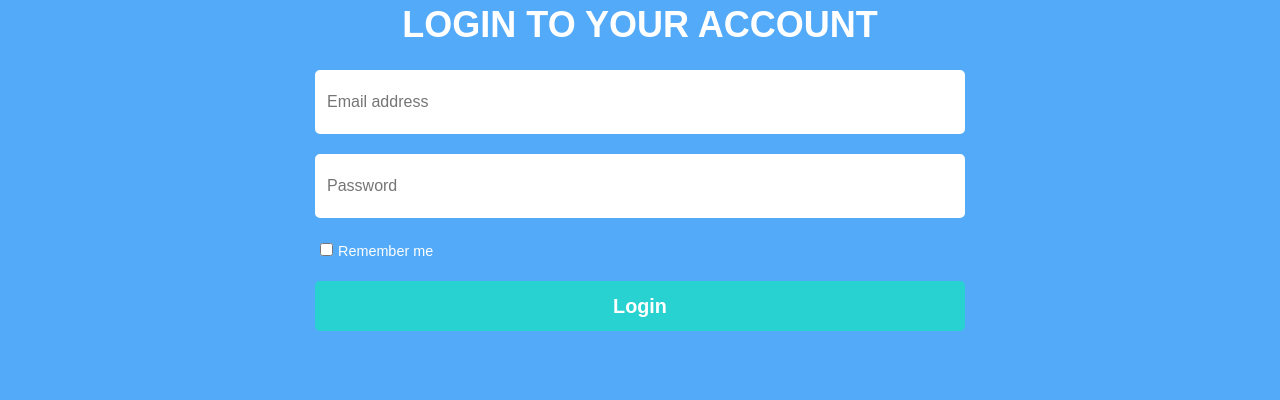
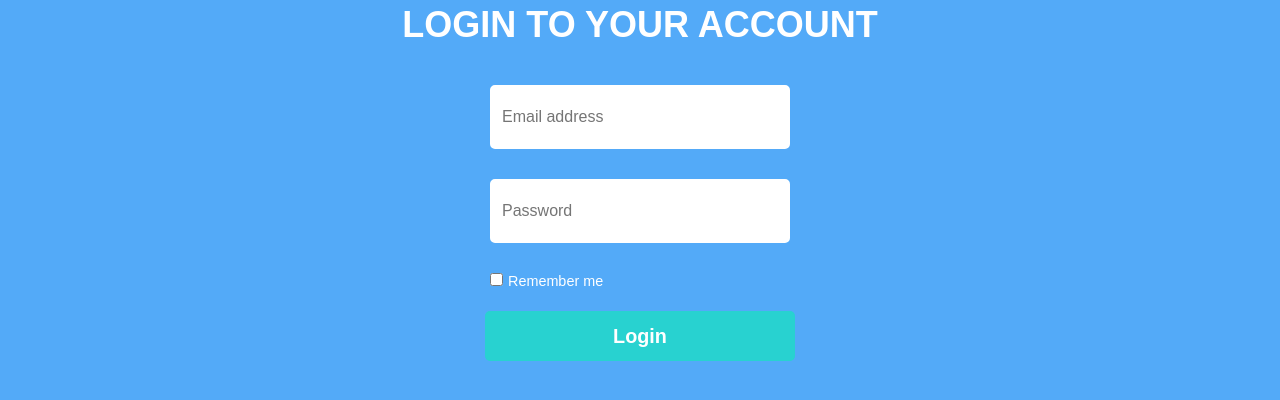
Before and after one commit to KateBoikova/pe2021-react-app, a React (Create React App) app: page /login in a window 1280 px wide. Shown: the part 180-580 px from the top of the page. Built offline with nearby package versions, Linux system fonts and the light colour scheme.

Commit message:
Rearrange FormikHW structure, improve styles

```diff
--- a/src/App.js
+++ b/src/App.js
@@ -1,7 +1,7 @@
 import './App.css';
-import ToDoPage from './pages/ToDoPage';
+// import ToDoPage from './pages/ToDoPage';
 // import React, { useState } from 'react';
-import FormikHW from './components/forms/FormikHW';
+import FormikHW from './pages/FormikHW';
 // import CounterWithTheme from './components/CounterWithThemeH';
 // import { ThemeContext } from './contexts';
 // import CONSTANTS from './constants';
--- a/src/common/styles/_templates.scss
+++ b/src/common/styles/_templates.scss
@@ -21,10 +21,7 @@
   flex-wrap: wrap;
 
   & input {
-    margin: 5px;
-    flex-grow: 1;
-    min-width: 300px;
-    position: relative;
+    width: 100%;
   }
 }
 %btn {
--- a/src/components/FormikHWHeader/index.jsx
+++ b/src/components/FormikHWHeader/index.jsx
@@ -1,6 +1,6 @@
 import React from 'react';
-import styles from '../forms/FormikHW/FormikHW.module.scss';
 import { Link, useLocation } from 'react-router-dom';
+import styles from '../../pages/FormikHW/FormikHW.module.scss';
 
 function FormikHWHeader () {
   const to = useLocation().pathname === '/' ? '/login' : '/';
--- a/src/components/forms/FormikHWInput/index.jsx
+++ b/src/components/forms/FormikHWInput/index.jsx
@@ -1,12 +1,12 @@
 import React from 'react';
 import { Field, ErrorMessage } from 'formik';
 import classNames from 'classnames';
-import styles from './../FormikHW/FormikHW.module.scss';
 
 function FormikHWInput (props) {
-  const { name, ...rest } = props;
+  const { name, styles, ...rest } = props;
+
   return (
-    <>
+    <div className={styles.inputDiv}>
       <ErrorMessage name={name} component='div' className={styles.error} />
       <Field name={name}>
         {({ field, meta }) => {
@@ -17,7 +17,7 @@ function FormikHWInput (props) {
           return <input {...field} {...rest} className={inputClassNames} />;
         }}
       </Field>
-    </>
+    </div>
   );
 }
 
--- /dev/null
+++ b/src/components/forms/FormikHWLogInForm/FormikLoginFormHeader.jsx
@@ -0,0 +1,7 @@
+import React from 'react';
+
+function FormikLoginFormHeader () {
+  return <h1>Login to your account</h1>;
+}
+
+export default FormikLoginFormHeader;
--- a/src/components/FormikHWLogInForm/index.jsx
+++ b/src/components/forms/FormikHWLogInForm/index.jsx
@@ -1,8 +1,9 @@
+import React from 'react';
 import { Field, Form, Formik } from 'formik';
-import React from 'react';
-import { LOGIN_SCHEMA } from '../../utils/validatingSchemas';
-import styles from '../forms/FormikHW/FormikHW.module.scss';
-import FormikHWInput from '../forms/FormikHWInput';
+import { LOGIN_SCHEMA } from '../../../utils/validatingSchemas';
+import styles from '../../../pages/FormikHW/FormikHW.module.scss';
+import FormikHWInput from '../FormikHWInput';
+import FormikLoginFormHeader from './FormikLoginFormHeader';
 
 function FormikHWLoginForm () {
   const formikInitialValues = {
@@ -13,11 +14,18 @@ function FormikHWLoginForm () {
   const formikHandleSubmit = (values, formikBag) => {
     formikBag.resetForm();
   };
+  const validationStyles = {
+    // input: styles.input,
+    validInput: styles.validInput,
+    invalid: styles.invalid,
+    error: styles.error,
+    inputDiv: styles.inputDiv,
+  };
 
   return (
     <>
       <div className={styles.formContainer}>
-        <h1>Login to your account</h1>
+        <FormikLoginFormHeader />
         <Formik
           initialValues={formikInitialValues}
           onSubmit={formikHandleSubmit}
@@ -30,11 +38,13 @@ function FormikHWLoginForm () {
                   name='email'
                   type='text'
                   placeholder='Email address'
+                  styles={validationStyles}
                 />
                 <FormikHWInput
                   type='password'
                   name='password'
                   placeholder='Password'
+                  styles={validationStyles}
                 />
                 <label className={styles.checkbox}>
                   <Field type='checkbox' name='checked' value='remember' />
--- /dev/null
+++ b/src/components/forms/FormikHWSignUpForm/FormikHWSignUpHeaders.jsx
@@ -0,0 +1,13 @@
+import React from 'react';
+import styles from '../../../pages/FormikHW/FormikHW.module.scss';
+
+function FormikHWSignUpHeaders () {
+  return (
+    <>
+      <h1 className={styles.mainHeading}>Create an account</h1>
+      <p>We always keep your name and email address private.</p>
+    </>
+  );
+}
+
+export default FormikHWSignUpHeaders;
--- a/src/components/FormikHWSignUpForm/index.jsx
+++ b/src/components/forms/FormikHWSignUpForm/index.jsx
@@ -1,8 +1,9 @@
 import React from 'react';
 import { Formik, Form, Field } from 'formik';
-import { SIGNIN_SCHEMA } from '../../utils/validatingSchemas';
-import styles from '../forms/FormikHW/FormikHW.module.scss';
-import FormikHWInput from '../forms/FormikHWInput';
+import { SIGNIN_SCHEMA } from '../../../utils/validatingSchemas';
+import styles from '../../../pages/FormikHW/FormikHW.module.scss';
+import FormikHWInput from '../FormikHWInput';
+import FormikHWSignUpHeaders from './FormikHWSignUpHeaders';
 
 function FormikHWSignUpForm () {
   const formikInitialValues = {
@@ -18,11 +19,17 @@ function FormikHWSignUpForm () {
   const formikHandleSubmit = (values, formikBag) => {
     formikBag.resetForm();
   };
+
+  const validationStyles = {
+    validInput: styles.validInput,
+    invalidInput: styles.invalidInput,
+    error: styles.error,
+    inputDiv: styles.inputDiv,
+  };
   return (
     <>
       <div className={styles.formContainer}>
-        <h1 className={styles.mainHeading}>Create an account</h1>
-        <p>We always keep your name and email address private.</p>
+        <FormikHWSignUpHeaders />
         <Formik
           initialValues={formikInitialValues}
           onSubmit={formikHandleSubmit}
@@ -35,29 +42,29 @@ function FormikHWSignUpForm () {
                   <FormikHWInput
                     name='userFirstName'
                     placeholder='First name'
-                    className={styles.firstName}
-                    className={styles.signUpInput}
+                    className={(styles.firstName, styles.signUpInput)}
+                    styles={validationStyles}
                   />
                   <FormikHWInput
                     name='userLastName'
                     placeholder='Last name'
-                    className={styles.lastName}
-                    className={styles.signUpInput}
+                    className={(styles.lastName, styles.signUpInput)}
+                    styles={validationStyles}
                   />
                 </div>
                 <div className={styles.dispNameAndEmailContainer}>
                   <FormikHWInput
                     name='userDisplayName'
                     placeholder='Display Name'
-                    className={styles.displayName}
-                    className={styles.signUpInput}
+                    className={(styles.displayName, styles.signUpInput)}
+                    styles={validationStyles}
                   />
                   <FormikHWInput
                     type='text'
                     name='userEmailAddress'
                     placeholder='Email Address'
-                    className={styles.email}
-                    className={styles.signUpInput}
+                    className={(styles.email, styles.signUpInput)}
+                    styles={validationStyles}
                   />
                 </div>
                 <div className={styles.passwordContainer}>
@@ -65,15 +72,15 @@ function FormikHWSignUpForm () {
                     type='password'
                     name='password'
                     placeholder='Password'
-                    className={styles.password}
-                    className={styles.signUpInput}
+                    className={(styles.password, styles.signUpInput)}
+                    styles={validationStyles}
                   />
                   <FormikHWInput
                     type='password'
                     name='passwordConfirmation'
                     placeholder='Password Confirmation'
-                    className={styles.passwordConfirm}
-                    className={styles.signUpInput}
+                    className={(styles.passwordConfirm, styles.signUpInput)}
+                    styles={validationStyles}
                   />
                 </div>
 
--- a/src/index.css
+++ b/src/index.css
@@ -1,5 +1,6 @@
 body {
   margin: 0;
+  width: 100%;
   font-family: -apple-system, BlinkMacSystemFont, 'Segoe UI', 'Roboto', 'Oxygen',
     'Ubuntu', 'Cantarell', 'Fira Sans', 'Droid Sans', 'Helvetica Neue',
     sans-serif;
@@ -11,3 +12,7 @@ code {
   font-family: source-code-pro, Menlo, Monaco, Consolas, 'Courier New',
     monospace;
 }
+
+* {
+  box-sizing: border-box;
+}
--- a/src/components/forms/FormikHW/FormikHW.module.scss
+++ b/src/pages/FormikHW/FormikHW.module.scss
@@ -1,9 +1,4 @@
-@import '../../../common/styles/templates';
-@import '../../../common/styles/vars';
-
-* {
-  box-sizing: border-box;
-}
+@import '../../common/styles/templates';
 
 body {
   color: white;
@@ -95,18 +90,17 @@ body {
   }
 }
 .loginForm {
-  min-width: 500px;
-  width: 650px;
-  // width: 600px;
+  max-width: 500px;
+  margin: 10px;
   display: flex;
   flex-direction: column;
-  // justify-content: stretch;
+  justify-content: center;
   align-items: stretch;
-  // flex-wrap: wrap;
   & input {
     @extend %input;
+    min-width: 300px;
     margin-bottom: 20px;
-    flex-shrink: 2;
+    width: 100%;
   }
   .validInput {
     border: 2px solid greenyellow;
@@ -117,6 +111,10 @@ body {
   }
   & .checkbox {
     @extend %checkbox;
+    & input {
+      width: unset;
+      min-width: unset;
+    }
   }
   & button {
     @extend %btn;
@@ -124,8 +122,6 @@ body {
 }
 .error {
   position: absolute;
-  top: 5px;
-  left: 40%;
   font-size: 0.8em;
   color: red;
   background-color: white;
@@ -134,3 +130,9 @@ body {
   border-radius: 5px;
   z-index: 2;
 }
+
+.inputDiv {
+  flex-grow: 1;
+  min-width: 300px;
+  margin: 5px;
+}
--- a/src/components/forms/FormikHW/index.jsx
+++ b/src/pages/FormikHW/index.jsx
@@ -1,8 +1,8 @@
 import React from 'react';
-import FormikHWSignUpForm from '../../FormikHWSignUpForm';
 import { BrowserRouter as Router, Switch, Route } from 'react-router-dom';
-import FormikHWLogInForm from '../../FormikHWLogInForm';
-import FormikHWHeader from '../../FormikHWHeader';
+import FormikHWSignUpForm from '../../components/forms/FormikHWSignUpForm';
+import FormikHWLogInForm from '../../components/forms/FormikHWLogInForm';
+import FormikHWHeader from '../../components/FormikHWHeader';
 
 function FormikHW () {
   return (
```
Also changed, not shown: src/components/forms/FormikHWInput/FormikHWInput.module.scss (deleted).
